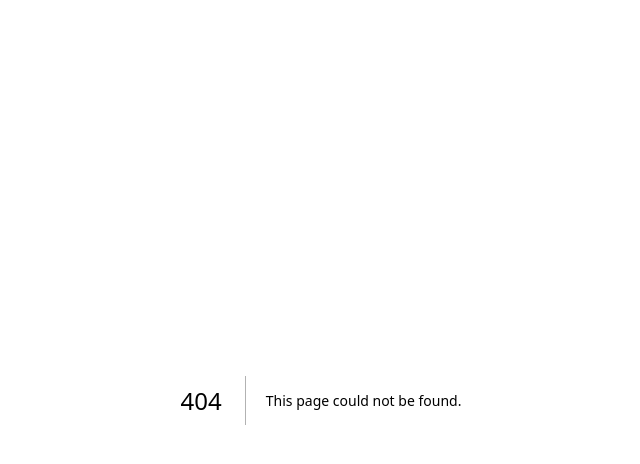
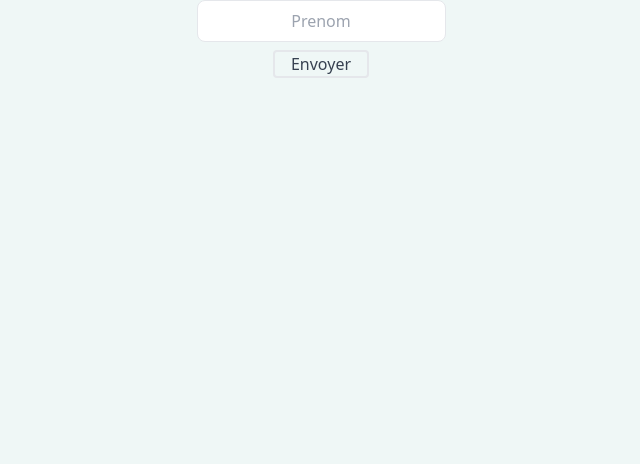
Before and after one commit to illshaad/Tigato, a Next.js app: page /composant/formulaire in a window 1280 px wide. Before the commit this address had no page. Shown: the top 464 px of the page, without its empty margins (319-959 px from the left). Built offline with nearby package versions, Linux system fonts and the light colour scheme.

Commit message:
first page and config taiwling

```diff
--- a/package.json
+++ b/package.json
@@ -17,6 +17,12 @@
     "next": "13.2.3",
     "react": "18.2.0",
     "react-dom": "18.2.0",
+    "react-hook-form": "^7.43.4",
     "typescript": "4.9.5"
+  },
+  "devDependencies": {
+    "autoprefixer": "^10.4.13",
+    "postcss": "^8.4.21",
+    "tailwindcss": "^3.2.7"
   }
 }
--- /dev/null
+++ b/pages/composant/formulaire.tsx
@@ -0,0 +1,40 @@
+import { useForm, SubmitHandler } from "react-hook-form";
+
+type Inputs = {
+  name: string;
+  nameRequired: string;
+};
+
+export default function Formulaire() {
+  const {
+    register,
+    handleSubmit,
+    watch,
+    formState: { errors },
+  } = useForm<Inputs>();
+
+  const onSubmit: SubmitHandler<Inputs> = (data) => console.log(data);
+
+  console.log(watch("name"));
+
+  return (
+    <>
+      <form
+        onSubmit={handleSubmit(onSubmit)}
+        className="grid place-items-center"
+      >
+        <input
+          placeholder="Prenom"
+          {...register("name")}
+          className="border rounded-lg p-2 text-center"
+        />
+        <button
+          type="submit"
+          className="mt-2 pl-4 pr-4 grid text-gray-700 place-items-center rounded rounded-ml border-2 border-gray"
+        >
+          Envoyer
+        </button>
+      </form>
+    </>
+  );
+}
--- a/pages/index.tsx
+++ b/pages/index.tsx
@@ -1,123 +1,32 @@
-import Head from 'next/head'
-import Image from 'next/image'
-import { Inter } from 'next/font/google'
-import styles from '@/styles/Home.module.css'
-
-const inter = Inter({ subsets: ['latin'] })
+import Head from "next/head";
+import { Inter } from "next/font/google";
+import Formulaire from "./composant/formulaire";
+const inter = Inter({ subsets: ["latin"] });
 
 export default function Home() {
   return (
     <>
       <Head>
-        <title>Create Next App</title>
-        <meta name="description" content="Generated by create next app" />
+        <title>Application Tigato</title>
+        <meta name="description" content="Tigato" />
         <meta name="viewport" content="width=device-width, initial-scale=1" />
         <link rel="icon" href="/favicon.ico" />
       </Head>
-      <main className={styles.main}>
-        <div className={styles.description}>
-          <p>
-            Get started by editing&nbsp;
-            <code className={styles.code}>pages/index.tsx</code>
+      <main className="grid h-screen place-items-center">
+        <div className="h-80 p-6 border bg-[#F7D6E0] rounded-lg ">
+          <h2 className="mb-2 text-3xl font-bold text-center tracking-tight text-gray-900 dark:text-white">
+            Bienvenu sur Tigato
+          </h2>
+          <p className="mb-2 text-center font-normal text-gray-700">
+            Pour continuer veuillez indiquer votre prénom
           </p>
-          <div>
-            <a
-              href="https://vercel.com?utm_source=create-next-app&utm_medium=default-template&utm_campaign=create-next-app"
-              target="_blank"
-              rel="noopener noreferrer"
-            >
-              By{' '}
-              <Image
-                src="/vercel.svg"
-                alt="Vercel Logo"
-                className={styles.vercelLogo}
-                width={100}
-                height={24}
-                priority
-              />
-            </a>
-          </div>
-        </div>
-
-        <div className={styles.center}>
-          <Image
-            className={styles.logo}
-            src="/next.svg"
-            alt="Next.js Logo"
-            width={180}
-            height={37}
-            priority
-          />
-          <div className={styles.thirteen}>
-            <Image
-              src="/thirteen.svg"
-              alt="13"
-              width={40}
-              height={31}
-              priority
-            />
-          </div>
-        </div>
-
-        <div className={styles.grid}>
-          <a
-            href="https://nextjs.org/docs?utm_source=create-next-app&utm_medium=default-template&utm_campaign=create-next-app"
-            className={styles.card}
-            target="_blank"
-            rel="noopener noreferrer"
-          >
-            <h2 className={inter.className}>
-              Docs <span>-&gt;</span>
-            </h2>
-            <p className={inter.className}>
-              Find in-depth information about Next.js features and&nbsp;API.
-            </p>
-          </a>
-
-          <a
-            href="https://nextjs.org/learn?utm_source=create-next-app&utm_medium=default-template&utm_campaign=create-next-app"
-            className={styles.card}
-            target="_blank"
-            rel="noopener noreferrer"
-          >
-            <h2 className={inter.className}>
-              Learn <span>-&gt;</span>
-            </h2>
-            <p className={inter.className}>
-              Learn about Next.js in an interactive course with&nbsp;quizzes!
-            </p>
-          </a>
-
-          <a
-            href="https://vercel.com/templates?framework=next.js&utm_source=create-next-app&utm_medium=default-template&utm_campaign=create-next-app"
-            className={styles.card}
-            target="_blank"
-            rel="noopener noreferrer"
-          >
-            <h2 className={inter.className}>
-              Templates <span>-&gt;</span>
-            </h2>
-            <p className={inter.className}>
-              Discover and deploy boilerplate example Next.js&nbsp;projects.
-            </p>
-          </a>
-
-          <a
-            href="https://vercel.com/new?utm_source=create-next-app&utm_medium=default-template&utm_campaign=create-next-app"
-            className={styles.card}
-            target="_blank"
-            rel="noopener noreferrer"
-          >
-            <h2 className={inter.className}>
-              Deploy <span>-&gt;</span>
-            </h2>
-            <p className={inter.className}>
-              Instantly deploy your Next.js site to a shareable URL
-              with&nbsp;Vercel.
-            </p>
-          </a>
+          <p className="p-4 text-xs align-bottom  text-center font-normal text-gray-700">
+            Votre prénom nous serviron à vous contacter pour la réservation de
+            votre commande
+          </p>
+          <Formulaire />
         </div>
       </main>
     </>
-  )
+  );
 }
--- /dev/null
+++ b/postcss.config.js
@@ -0,0 +1,6 @@
+module.exports = {
+  plugins: {
+    tailwindcss: {},
+    autoprefixer: {},
+  },
+}
--- a/styles/globals.css
+++ b/styles/globals.css
@@ -1,107 +1,11 @@
-:root {
-  --max-width: 1100px;
-  --border-radius: 12px;
-  --font-mono: ui-monospace, Menlo, Monaco, 'Cascadia Mono', 'Segoe UI Mono',
-    'Roboto Mono', 'Oxygen Mono', 'Ubuntu Monospace', 'Source Code Pro',
-    'Fira Mono', 'Droid Sans Mono', 'Courier New', monospace;
+@tailwind base;
+@tailwind components;
+@tailwind utilities;
 
-  --foreground-rgb: 0, 0, 0;
-  --background-start-rgb: 214, 219, 220;
-  --background-end-rgb: 255, 255, 255;
-
-  --primary-glow: conic-gradient(
-    from 180deg at 50% 50%,
-    #16abff33 0deg,
-    #0885ff33 55deg,
-    #54d6ff33 120deg,
-    #0071ff33 160deg,
-    transparent 360deg
-  );
-  --secondary-glow: radial-gradient(
-    rgba(255, 255, 255, 1),
-    rgba(255, 255, 255, 0)
-  );
-
-  --tile-start-rgb: 239, 245, 249;
-  --tile-end-rgb: 228, 232, 233;
-  --tile-border: conic-gradient(
-    #00000080,
-    #00000040,
-    #00000030,
-    #00000020,
-    #00000010,
-    #00000010,
-    #00000080
-  );
-
-  --callout-rgb: 238, 240, 241;
-  --callout-border-rgb: 172, 175, 176;
-  --card-rgb: 180, 185, 188;
-  --card-border-rgb: 131, 134, 135;
-}
-
-@media (prefers-color-scheme: dark) {
-  :root {
-    --foreground-rgb: 255, 255, 255;
-    --background-start-rgb: 0, 0, 0;
-    --background-end-rgb: 0, 0, 0;
-
-    --primary-glow: radial-gradient(rgba(1, 65, 255, 0.4), rgba(1, 65, 255, 0));
-    --secondary-glow: linear-gradient(
-      to bottom right,
-      rgba(1, 65, 255, 0),
-      rgba(1, 65, 255, 0),
-      rgba(1, 65, 255, 0.3)
-    );
-
-    --tile-start-rgb: 2, 13, 46;
-    --tile-end-rgb: 2, 5, 19;
-    --tile-border: conic-gradient(
-      #ffffff80,
-      #ffffff40,
-      #ffffff30,
-      #ffffff20,
-      #ffffff10,
-      #ffffff10,
-      #ffffff80
-    );
-
-    --callout-rgb: 20, 20, 20;
-    --callout-border-rgb: 108, 108, 108;
-    --card-rgb: 100, 100, 100;
-    --card-border-rgb: 200, 200, 200;
-  }
-}
-
-* {
-  box-sizing: border-box;
-  padding: 0;
-  margin: 0;
-}
-
-html,
-body {
-  max-width: 100vw;
-  overflow-x: hidden;
-}
+@tailwind base;
+@tailwind components;
+@tailwind utilities;
 
 body {
-  color: rgb(var(--foreground-rgb));
-  background: linear-gradient(
-      to bottom,
-      transparent,
-      rgb(var(--background-end-rgb))
-    )
-    rgb(var(--background-start-rgb));
+  background: #eff7f6;
 }
-
-a {
-  color: inherit;
-  text-decoration: none;
-}
-
-@media (prefers-color-scheme: dark) {
-  html {
-    color-scheme: dark;
-  }
-}
--- /dev/null
+++ b/tailwind.config.js
@@ -0,0 +1,15 @@
+/** @type {import('tailwindcss').Config} */
+module.exports = {
+  content: [
+    "./app/**/*.{js,ts,jsx,tsx}",
+    "./pages/**/*.{js,ts,jsx,tsx}",
+    "./components/**/*.{js,ts,jsx,tsx}",
+
+    // Or if using `src` directory:
+    "./src/**/*.{js,ts,jsx,tsx}",
+  ],
+  theme: {
+    extend: {},
+  },
+  plugins: [],
+};
```
Also changed, not shown: 2 other files (tests, documents, lock files or other folders).
